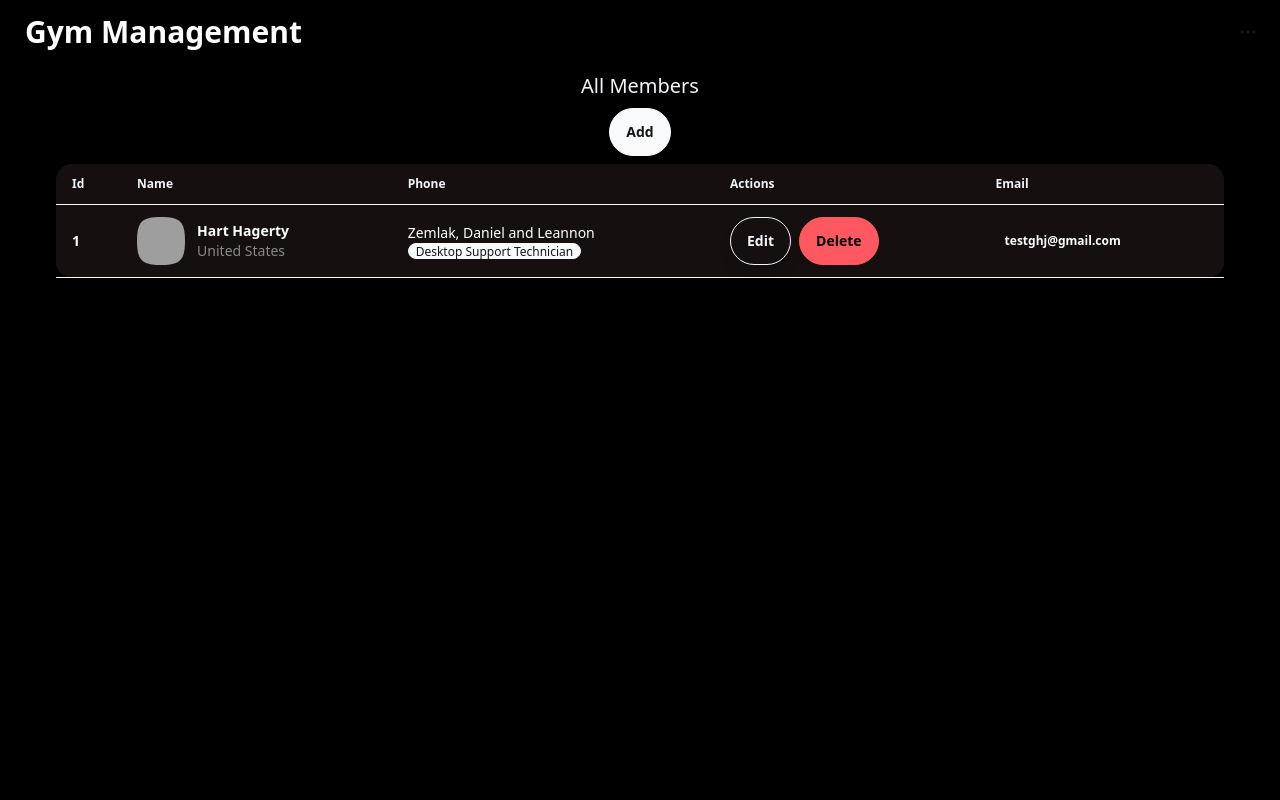
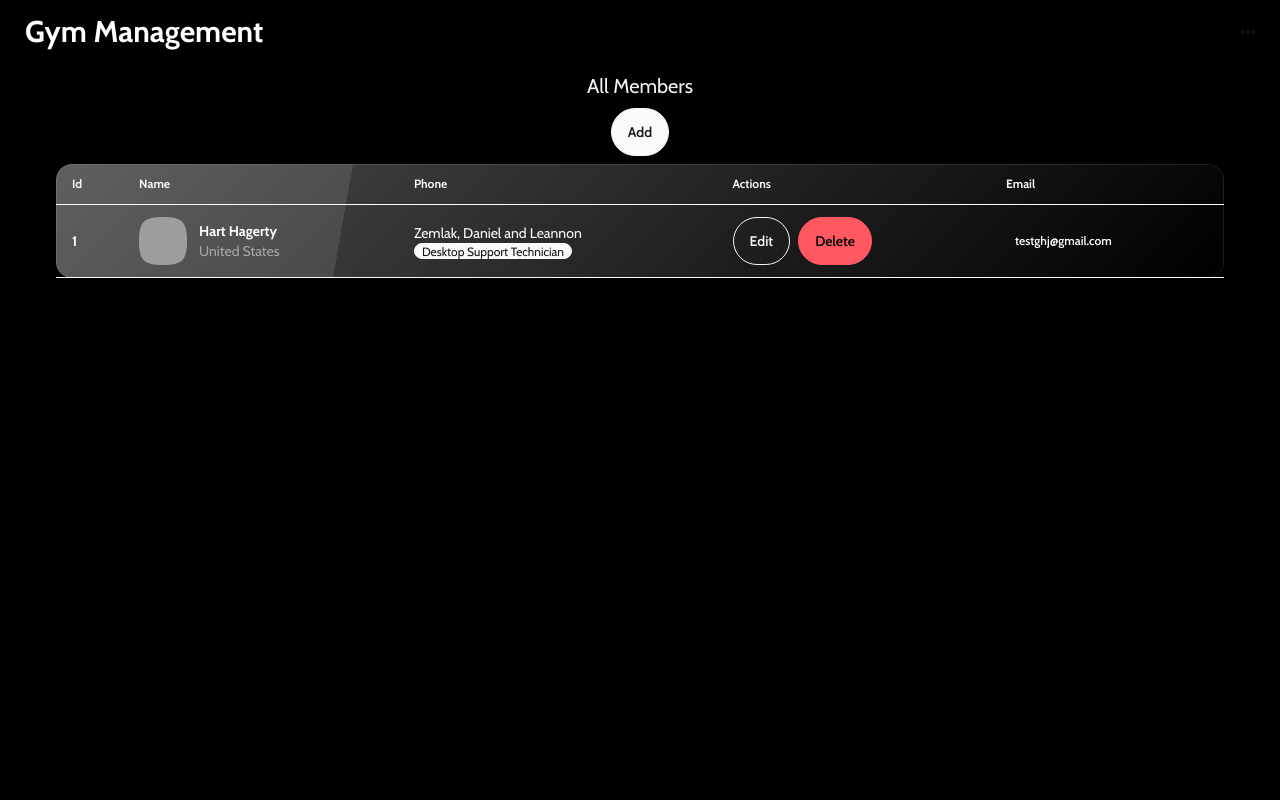
Before and after one commit to analogsoul13/Gym-Management-App, a React (Vite) app: page /dashboard in a window 1280 px wide. Shown: the top 800 px of the page. Built offline with nearby package versions, Linux system fonts and the light colour scheme; grey boxes are pictures that could not be loaded.

Commit message:
Font Changes

```diff
--- a/index.html
+++ b/index.html
@@ -3,6 +3,7 @@
   <head>
     <meta charset="UTF-8" />
     <meta name="viewport" content="width=device-width, initial-scale=1.0" />
+    <link href="https://fonts.googleapis.com/css2?family=Cabin:ital,wght@0,400..700;1,400..700&display=swap" rel="stylesheet">
     <title>Gym Management</title>
   </head>
   <body>
--- a/src/components/Header.jsx
+++ b/src/components/Header.jsx
@@ -4,7 +4,7 @@ import { Link } from 'react-router-dom'
 function Header() {
     return (
         <>
-            <div className="navbar bg-transparent">
+            <div className="navbar bg-transparent font-google">
                 <div className="flex-1">
                     <Link to={'/'}>
                         <h1 className="btn btn-ghost font-bold text-white text-3xl">Gym Management</h1>
--- a/src/pages/Authentication.jsx
+++ b/src/pages/Authentication.jsx
@@ -31,9 +31,9 @@ function Authentication() {
     <>
       <div className='h-screen w-full bg-bannerImg flex flex-col items-center bg-no-repeat bg-cover '>
         <Header />
-        <div className='flex flex-col sm:flex-row h-screen justify-center items-center'>
+        <div className='flex flex-col sm:flex-row h-screen font-google justify-center items-center'>
 
-          <div className='grid grid-rows-1 rounded-xl gap-4 p-6 w-96'>
+          <div className='grid grid-rows-1 rounded-xl gap-4 glass p-6 w-96'>
             {
               authStatus ?
                 <h1 className='text-xl font-semibold mx-auto text-slate-100'>Register</h1>
--- a/src/pages/Dashboard.jsx
+++ b/src/pages/Dashboard.jsx
@@ -6,13 +6,13 @@ import Edit from '../components/Edit'
 function Dashboard() {
   return (
     <>
-      <div className='bg-black h-screen flex space-y-2 flex-col'>
+      <div className='bg-black h-screen flex space-y-2 font-google flex-col'>
         <Header />
         <h1 className='text-slate-100 text-xl mx-auto'>All Members</h1>
         <Add/>
         {/* <button className='btn mx-auto'>Add</button> */}
         <div className="overflow-x-auto mx-14">
-          <table className="table text-white bg-secondary-content">
+          <table className="table text-white glass">
             {/* head */}
             <thead>
               <tr className='text-slate-100'>
--- a/src/pages/Landing.jsx
+++ b/src/pages/Landing.jsx
@@ -8,7 +8,7 @@ function Landing() {
     <section className='bg-bannerImg bg-no-repeat bg-cover bg-bottom'>
         <Header/>
         <div className='w-full h-screen flex items-center bg-blackOverlay'>
-            <div className="container mx-auto p-6">
+            <div className="container mx-auto font-google p-6">
                 <h1 className='text-7xl text-slate-100 uppercase font-bold'>Never Stop <br/>Exploring</h1>
                 <p className='text-white p-2'>Lorem ipsum dolor, sit amet consectetur adipisicing <br/> elit. Dolor aliquam iure aperiam tenetur, a ipsam ex ullam expedita consectetur asperiores!</p>
                 <Link to={'/authentication'}>
--- a/tailwind.config.js
+++ b/tailwind.config.js
@@ -9,7 +9,10 @@ export default {
       backgroundImage: {
         bannerImg: "url('/gym-banner.jpg')",
         blackOverlay: "linear-gradient(to bottom, rgba(0,0,0,0) 0%, rgba(0,0,0,0,8) 100%)"
-      }
+      },
+      fontFamily: {
+        'google': ['Cabin'],
+      },
     },
   },
   plugins: [
```
